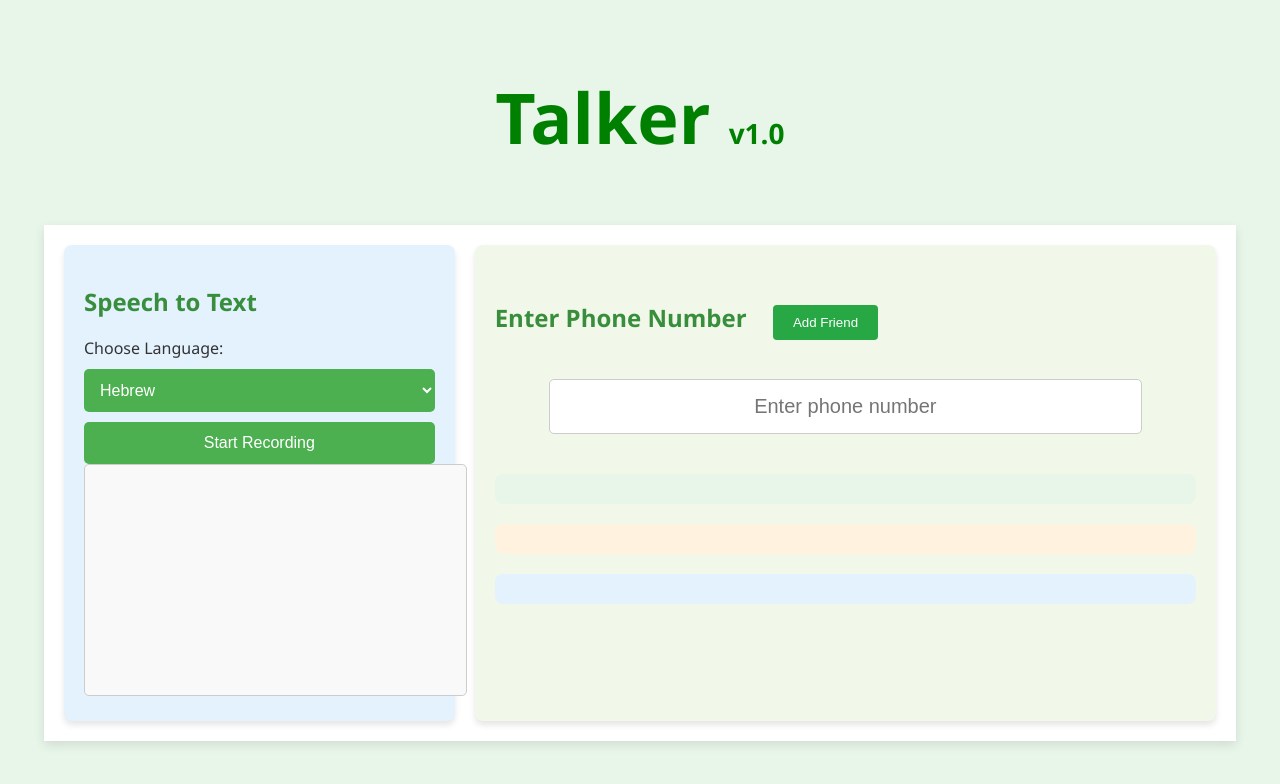
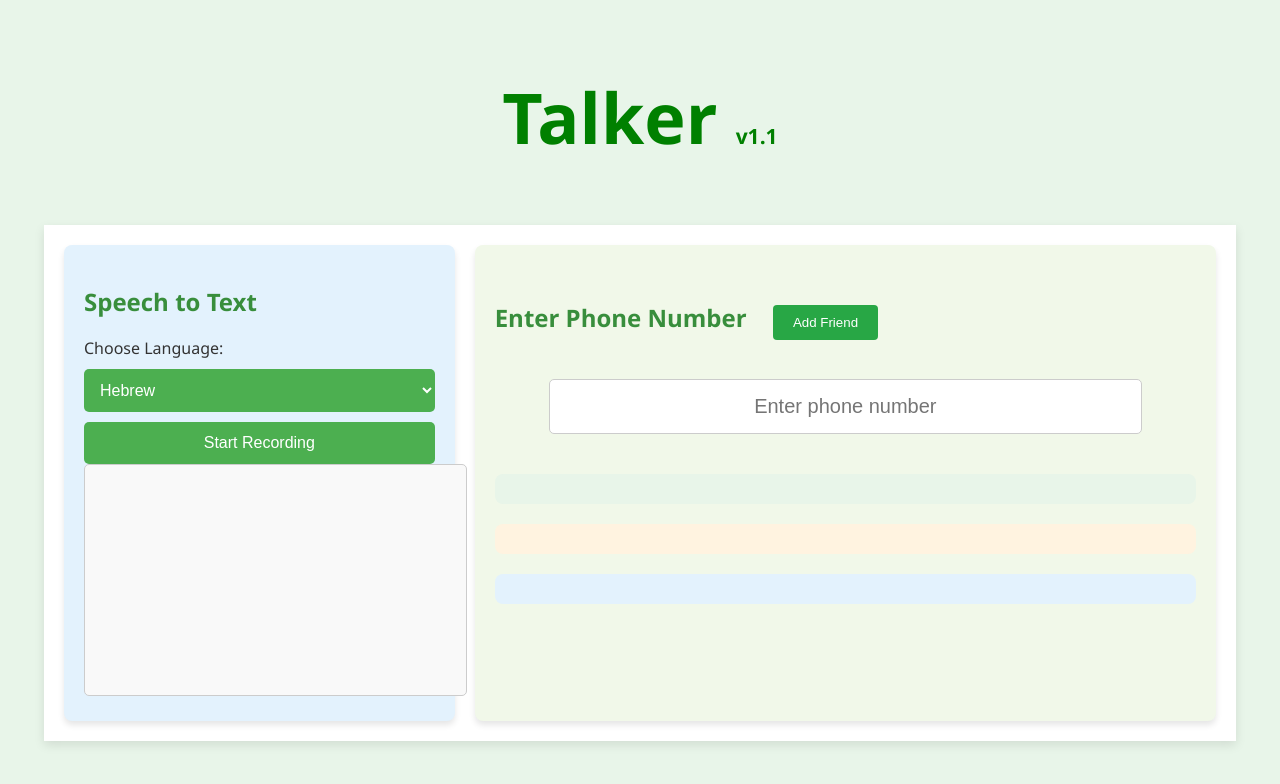
Before and after one commit to Issyanofsky/talker, a plain HTML site: page dev/htmlfile/index.html in a window 1280 px wide. Drawn offline with Linux system fonts and the light colour scheme.

Commit message:
Update index.html

```diff
--- a/dev/htmlfile/index.html
+++ b/dev/htmlfile/index.html
@@ -233,7 +233,7 @@
 </head>
 <body>
     <!-- Title -->
-    <h1>Talker <span style="font-size: 0.4em;">v1.0</span></h1>
+    <h1>Talker <span style="font-size: 0.3em;">v1.1</span></h1>
 <div class="container">
     <!-- Speech to Text Section -->
     <div class="speech-to-text">
```
